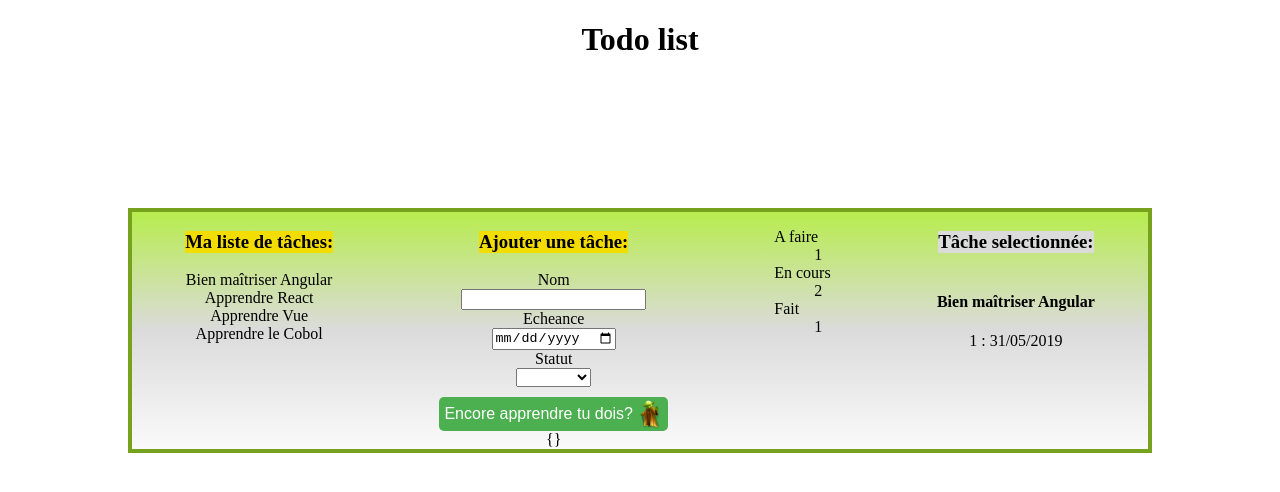
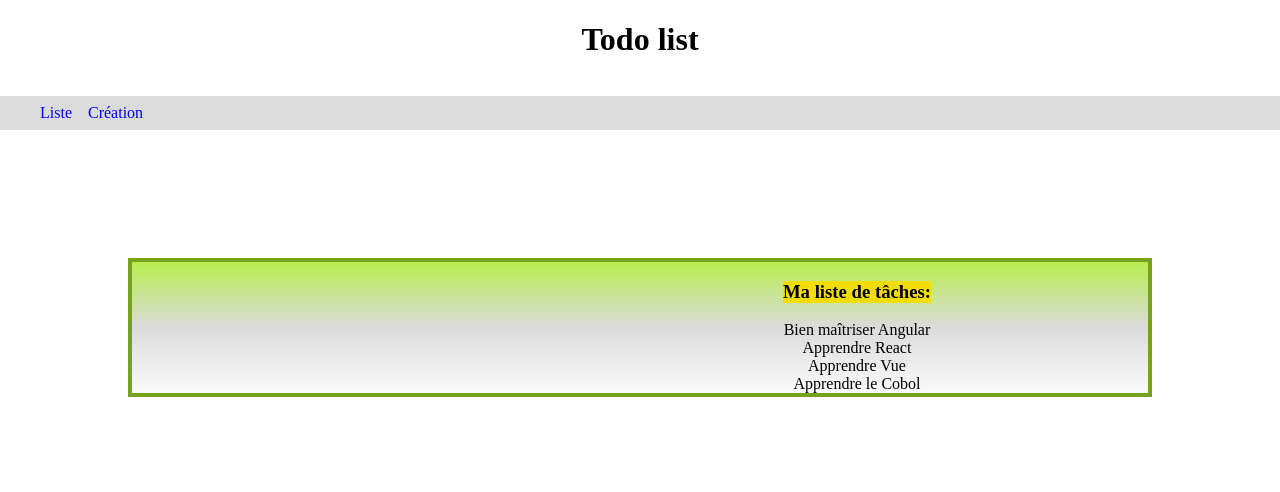
Before and after one commit to Saijitsu/try-angular, an Angular app: page /todolist in a window 1280 px wide. Shown: the top 492 px of the page. Built offline with nearby package versions, Linux system fonts and the light colour scheme.

Commit message:
use angular routing

```diff
--- a/src/app/app.component.html
+++ b/src/app/app.component.html
@@ -2,6 +2,12 @@
 <header>
   <h1>Todo list</h1>
 </header>
+<nav>
+  <ul>
+    <li><a routerLink="todolist">Liste</a></li>
+    <li><a routerLink="create">Création</a></li>
+  </ul>
+</nav>
 <main class="box">
   <!--
   <app-nav-list [taskList]="tasks" (taskSelected)="setCurrentTask($event)"></app-nav-list>
@@ -9,8 +15,10 @@
   <app-create (taskCreated)="addTaskToList($event)"></app-create>
   <app-detail [task]="currentTask"></app-detail>
  -->
-  <app-nav-list></app-nav-list>
+ <router-outlet></router-outlet>
+
+  <!-- <app-nav-list></app-nav-list>
   <app-create></app-create>
   <app-resume></app-resume>
-  <app-detail></app-detail>
+  <app-detail></app-detail> -->
 </main>
--- a/src/app/app.component.scss
+++ b/src/app/app.component.scss
@@ -1,5 +1,6 @@
-main
-{
+@import '../sass/variables';
+
+main {
   display: flex;
   flex-direction: row;
   justify-content: space-around;
@@ -16,3 +17,22 @@ header{
     flex-direction: column;
   }
 }
+
+nav {
+  ul{
+    list-style-type: none;
+    padding: 0 4ch;
+    display: flex;
+    background: $secondaryColor;
+
+    a{
+      text-decoration: none;
+      display: block;
+      padding: .5em;
+
+      &hover{
+        background: orange;
+      }
+    }
+  }
+}
--- a/src/app/app.module.ts
+++ b/src/app/app.module.ts
@@ -8,6 +8,7 @@ import { NavListComponent } from './nav-list/nav-list.component';
 import { DetailComponent } from './detail/detail.component';
 import { CreateComponent } from './create/create.component';
 import { ResumeComponent } from './resume/resume.component';
+import { RouterModule, Routes } from '@angular/router';
 
 /*import { Task } from './task';
 
@@ -18,6 +19,12 @@ const taskFactory = () => {
   }
   return new Task();
 };*/
+
+const appRoutes: Routes = [
+  {path: 'todolist', component: NavListComponent },
+  {path: 'create', component: CreateComponent },
+  { path: '', redirectTo: 'todolist', pathMatch: 'full' }
+];
 
 @NgModule({
   declarations: [
@@ -30,7 +37,8 @@ const taskFactory = () => {
   imports: [
     BrowserModule,
     FormsModule,
-    HttpClientModule
+    HttpClientModule,
+    RouterModule.forRoot(appRoutes),
   ],
   providers: [
     TaskProviderService
--- a/src/app/resume/resume.component.scss
+++ b/src/app/resume/resume.component.scss
@@ -0,0 +1,9 @@
+.todo {
+    border-left: .25em solid red;
+  }
+  .doing {
+    border-left: .25em solid orange;
+  }
+  .done {
+    border-left: .25em solid green;
+  }
```
